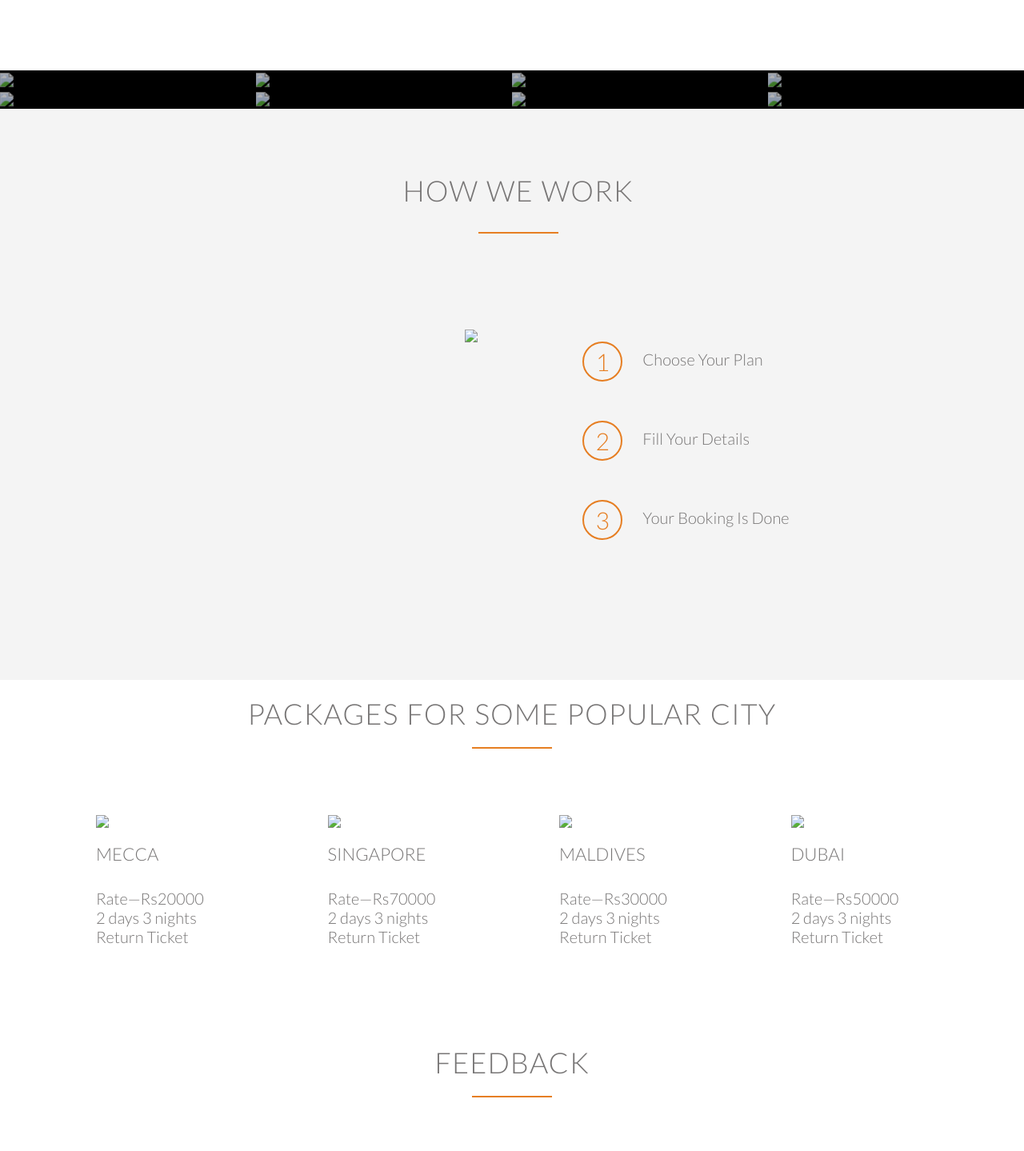
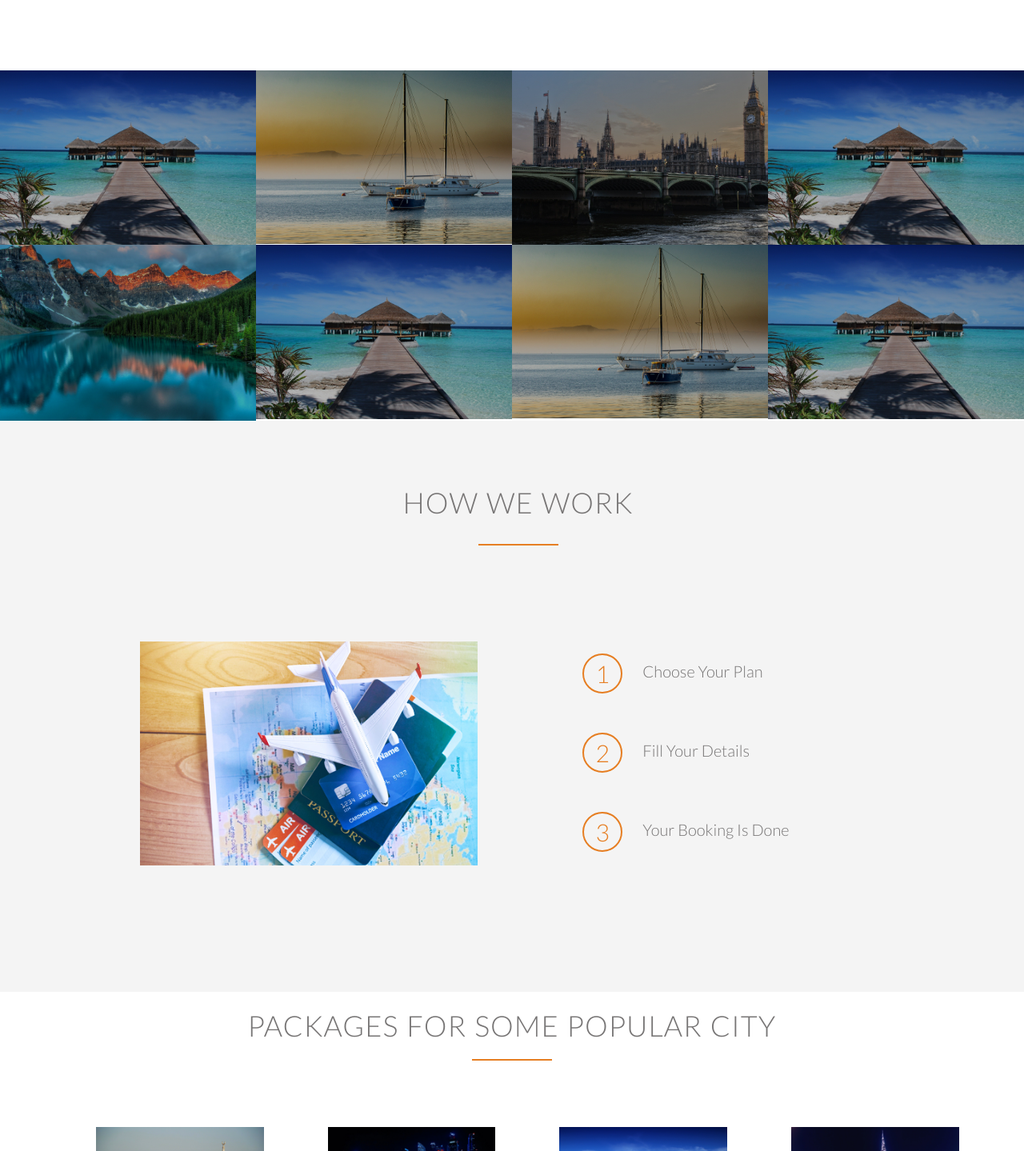
Before and after one commit to mohammadaamir12/My-Personal-Project, a plain HTML site: page index.html in a window 1280 px wide. Shown: the part 1361-2800 px from the top of the page at 80% size. Drawn offline with Linux system fonts and the light colour scheme; files that its build step writes are made by us from their sources; files whose address does not match are found by name.

Commit message:
Update index.html

```diff
--- a/index.html
+++ b/index.html
@@ -2,8 +2,8 @@
 <html lang="en">
 <head>
     <meta name="viewport" content="width=device-width,  initial-scale=1.0">
-    <link rel="stylesheet" type="text/css" href="internet/css/normalize.css">
-    <link rel="stylesheet" type="text/css" href="internet/css/grid.css">
+    <link rel="stylesheet" type="text/css" href="normalize.css">
+    <link rel="stylesheet" type="text/css" href="grid.css">
     <link rel="stylesheet" type="text/css" href="media.css">
      <link href="https://fonts.googleapis.com/icon?family=Material+Icons"
       rel="stylesheet">
@@ -15,7 +15,7 @@
     <header>
         <nav>
            <div class="row">
-            <img src="Images/logo1.png" alt="eraflyinternational" class="logo">
+            <img src="logo1.png" alt="eraflyinternational" class="logo">
             <ul class="main-nav">
                <li><a href="#">Agent</a></li>
                <li><a href="#">Our Agency</a></li><li><a href="#">Contact</a></li>
@@ -68,33 +68,33 @@ voicemail
     <section class="places">
         <ul class="place-show clearfix">
         <li>
-            <figure class="place-image"><img src="Images/maldives.jpg"></figure>
+            <figure class="place-image"><img src="maldives.jpg"></figure>
             </li>
 
          <li>
-            <figure class="place-image"><img src="Images/boats.jpg"></figure>
+            <figure class="place-image"><img src="boats.jpg"></figure>
             </li>
          <li>
-            <figure class="place-image"><img src="Images/london.jpg"></figure>
+            <figure class="place-image"><img src="london.jpg"></figure>
             </li>
          <li>
-            <figure class="place-image"><img src="Images/maldives.jpg"></figure>
+            <figure class="place-image"><img src="maldives.jpg"></figure>
             </li>
         </ul>
 
       <ul class="place-show clearfix">
         <li>
-            <figure class="place-image"><img src="Images/alberta.jpg"></figure>
+            <figure class="place-image"><img src="alberta.jpg"></figure>
             </li>
 
          <li>
-            <figure class="place-image"><img src="Images/maldives.jpg"></figure>
+            <figure class="place-image"><img src="maldives.jpg"></figure>
             </li>
          <li>
-            <figure class="place-image"><img src="Images/boats.jpg"></figure>
+            <figure class="place-image"><img src="boats.jpg"></figure>
             </li>
          <li>
-            <figure class="place-image"><img src="Images/maldives.jpg"></figure>
+            <figure class="place-image"><img src="maldives.jpg"></figure>
             </li>
         </ul>
     </section>
@@ -104,7 +104,7 @@ voicemail
         <h5>How We Work</h5>
         </div>
      <div class="row">
-        <div class="col span-1-of-2 step-box"><img src="Images/AdobeStock_203970462.jpeg" class="main-work"></div>
+        <div class="col span-1-of-2 step-box"><img src="AdobeStock_203970462.jpeg" class="main-work"></div>
         <div class="col span-1-of-2 step-box"><div class="work-step">
             <div>1</div>
             <p>Choose Your Plan</p></div>
@@ -122,22 +122,22 @@ voicemail
         <h2>Packages for some popular city</h2>
         </div>
      <div class="row">
-        <div class="col span-1-of-4 box"><img src="Images/mecca.jpg"><h3>Mecca</h3><div class="city-features">Rate&mdash;Rs20000</div>
+        <div class="col span-1-of-4 box"><img src="mecca.jpg"><h3>Mecca</h3><div class="city-features">Rate&mdash;Rs20000</div>
             <div class="city-features">2 days 3 nights</div>
             <div class="city-features">Return Ticket</div>
          </div>
 
-           <div class="col span-1-of-4 box"><img src="Images/singapore.jpg"><h3>singapore</h3><div class="city-features">Rate&mdash;Rs70000</div>
+           <div class="col span-1-of-4 box"><img src="singapore.jpg"><h3>singapore</h3><div class="city-features">Rate&mdash;Rs70000</div>
             <div class="city-features">2 days 3 nights</div>
             <div class="city-features">Return Ticket</div>
          </div>
 
-           <div class="col span-1-of-4 box"><img src="Images/maldives.jpg"><h3>Maldives</h3><div class="city-features">Rate&mdash;Rs30000</div>
+           <div class="col span-1-of-4 box"><img src="maldives.jpg"><h3>Maldives</h3><div class="city-features">Rate&mdash;Rs30000</div>
             <div class="city-features">2 days 3 nights</div>
             <div class="city-features">Return Ticket</div>
          </div>
 
-          <div class="col span-1-of-4 box"><img src="Images/burj.jpg"><h3>Dubai</h3><div class="city-features">Rate&mdash;Rs50000</div>
+          <div class="col span-1-of-4 box"><img src="burj.jpg"><h3>Dubai</h3><div class="city-features">Rate&mdash;Rs50000</div>
             <div class="city-features">2 days 3 nights</div>
             <div class="city-features">Return Ticket</div>
          </div>
```
